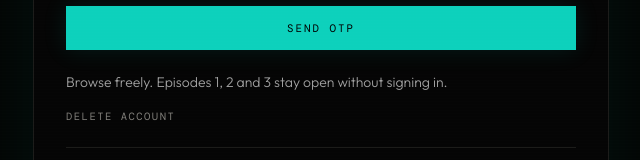
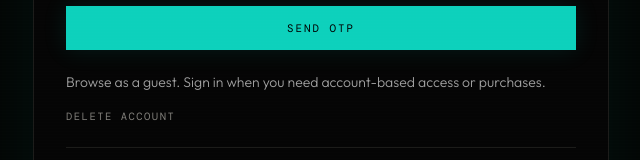
Before and after one commit to 0nyaproduction-a11y/0nyapp, a Next.js app: page /login in a window 1280 px wide. Shown: the part 415-575 px from the top of the page, without its empty margins (319-959 px from the left). Built offline with nearby package versions, Linux system fonts and the light colour scheme; no server answers; a web font is replaced by a local one.

Commit message:
Build 15: correct guest login copy

```diff
--- a/src/components/auth/AuthForm.tsx
+++ b/src/components/auth/AuthForm.tsx
@@ -184,7 +184,7 @@ export function AuthForm({
               </Button>
             </form>
             <p className="mt-5 text-sm leading-6 text-muted">
-              Browse freely. Episodes 1, 2 and 3 stay open without signing in.
+              Browse as a guest. Sign in when you need account-based access or purchases.
             </p>
             <Link
               href={deleteAccountPath}
```
